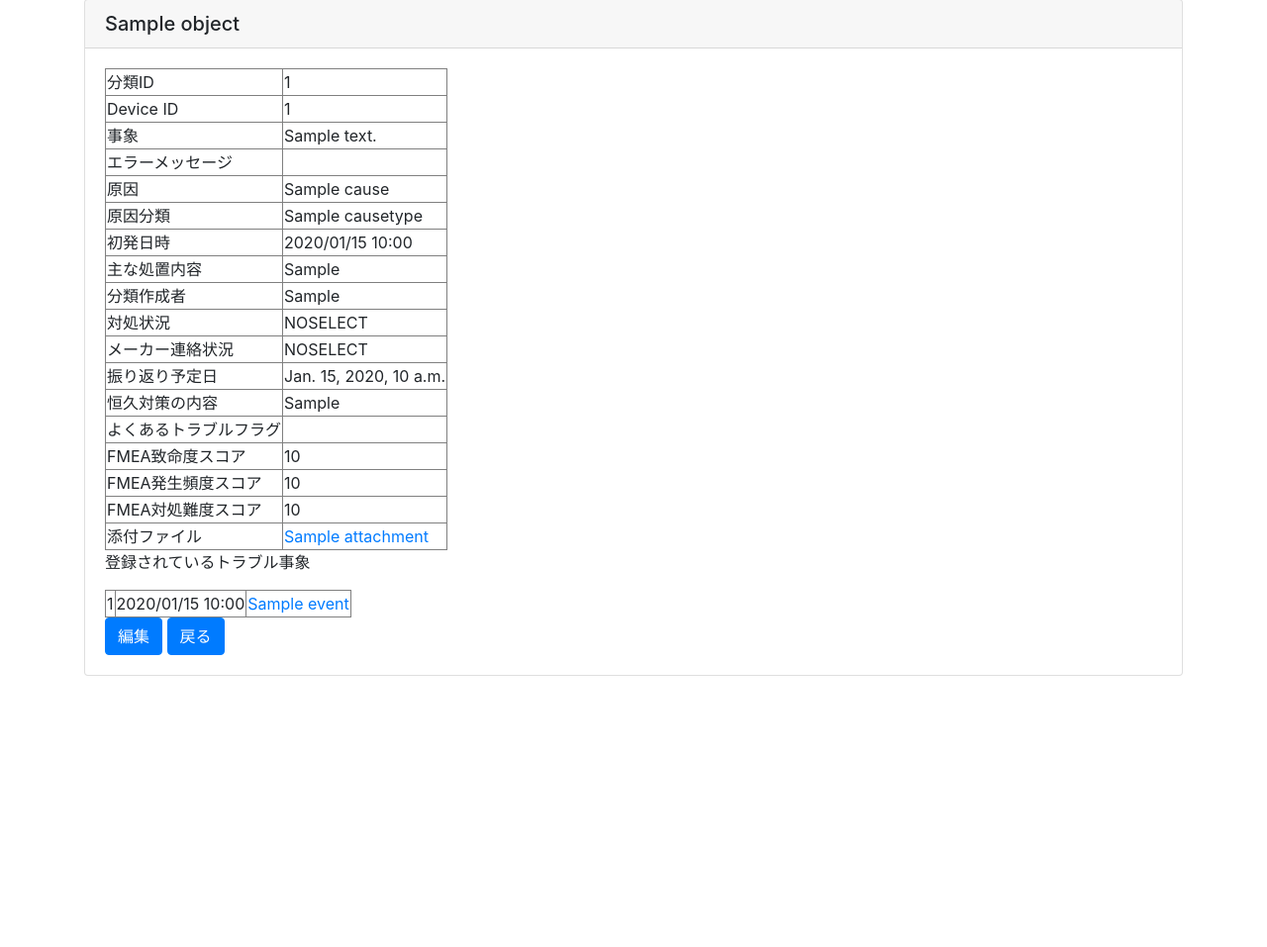
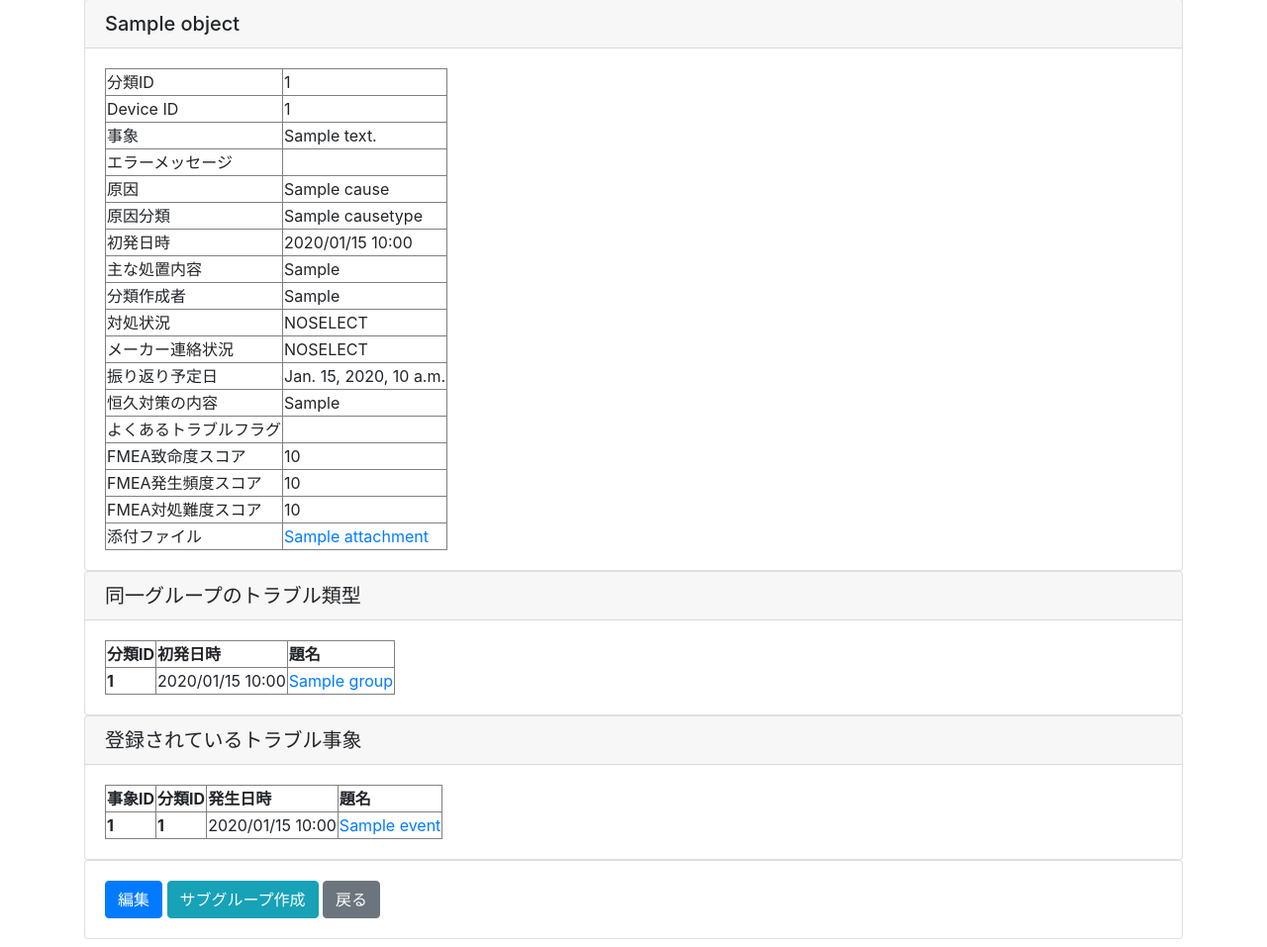
Before and after one commit to soudahikaru/ptop, a Django app: template templates/group_detail.html in a window 1280 px wide. Shown: the part 33-990 px from the top of the page at 99% size. Before the commit the page ends 716 px from the top, so only its background shows below. Run offline with Django 3.2, Linux system fonts and the light colour scheme; the template is opened without the code that fills it: most values are stand-ins (such as "Sample title", 1, 10 or a date in 2020); some libraries are stand-ins or nearby versions.

Commit message:
ver20210112m

```diff
--- a/templates/group_detail.html
+++ b/templates/group_detail.html
@@ -33,20 +33,50 @@
             {% endfor %}</td></tr>
 
       </table>
+      </div>
+    </div>
 
-      <p>
-      登録されているトラブル事象
-      </p>
-      <table border>
+
+      {% if child_group %}
+      <div class="card">
+      <h5 class="card-header">同一グループのトラブル類型</h5>
+        <div class="card-body">
+            <table border>
+            <tr><th>分類ID</th><th>初発日時</th><th>題名</th></tr>
+            {% for group in child_group %}
+            <tr><td>{% if object.classify_id == group.classify_id %}<b>{{group.classify_id}}</b>{% else %}{{group.classify_id}}{% endif %}</td><td>{{group.first_datetime|date:"Y/m/d H:i"}}</td><td><a href="{%url 'ptop:group_detail' group.pk%}">{{group.title}}</a></td></tr>
+            {% endfor %}
+        </table>
+        </div>
+      </div>
+      {% else %}
+        <p>サブグループなし</p>
+      {% endif %}
+
+      <div class="card">
+        <h5 class="card-header">登録されているトラブル事象</h5>
+        <div class="card-body">
+          <table border>
+            <tr><th>事象ID</th><th>分類ID</th><th>発生日時</th><th>題名</th></tr>
 {% for event in events %}
-      <tr><td>{{event.id}}</td><td>{{event.start_time|date:"Y/m/d H:i"}}</td><td><a href="{%url 'ptop:event_detail' event.pk%}">{{event.title}}</a></td></tr>
+  {% if event.group.classify_id == object.classify_id %}
+      <tr><td><b>{{event.id}}</b></td><td><b>{{event.group.classify_id}}</b></td><td>{{event.start_time|date:"Y/m/d H:i"}}</td><td><a href="{%url 'ptop:event_detail' event.pk%}">{{event.title}}</a></td></tr>
+  {% else %}
+      <tr><td>{{event.id}}</td><td>{{event.group.classify_id}}</td><td>{{event.start_time|date:"Y/m/d H:i"}}</td><td><a href="{%url 'ptop:event_detail' event.pk%}">{{event.title}}</a></td></tr>
+  {% endif %}
 {% empty %}
       なし
 {% endfor %}
-      </table>
+          </table>
+        </div>
+    </div>
 
-    <a href="{% url 'ptop:update_group' object.pk %}" class="btn btn-primary">編集</a>
-    <a href="{% url 'ptop:group_list' %}" class="btn btn-primary">戻る</a>
+  <div class="card">
+    <div class="card-body">
+      <a href="{% url 'ptop:update_group' object.pk %}" class="btn btn-primary">編集</a>
+      <a href="{% url 'ptop:child_group_create' object.pk %}" class="btn btn-info">サブグループ作成</a>
+      <a href="{% url 'ptop:group_list' %}" class="btn btn-secondary">戻る</a>
     </div>
   </div>
+</div>
 {% endblock content %}
```
Also changed, not shown: ptop/views.py (+5 -2 lines).
